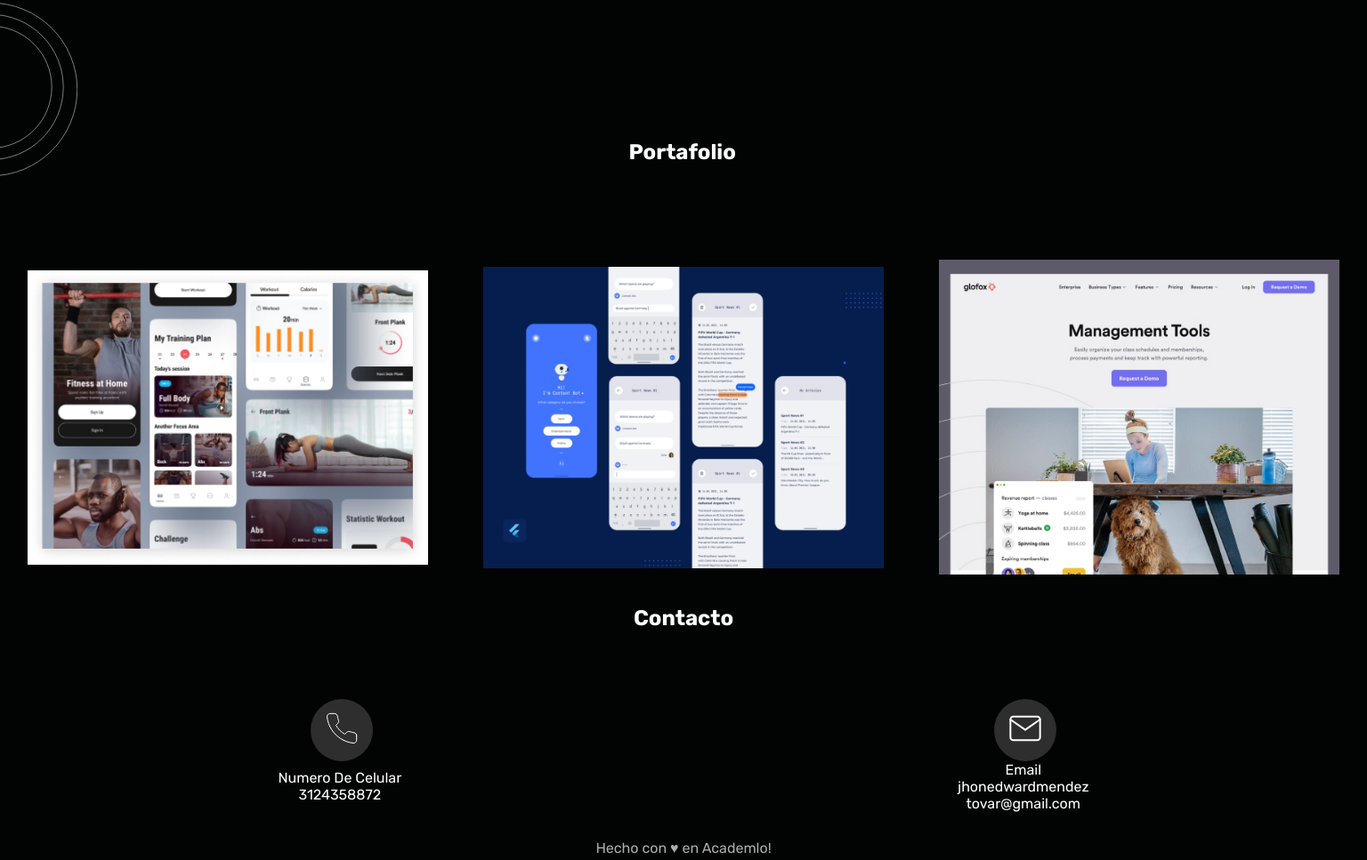
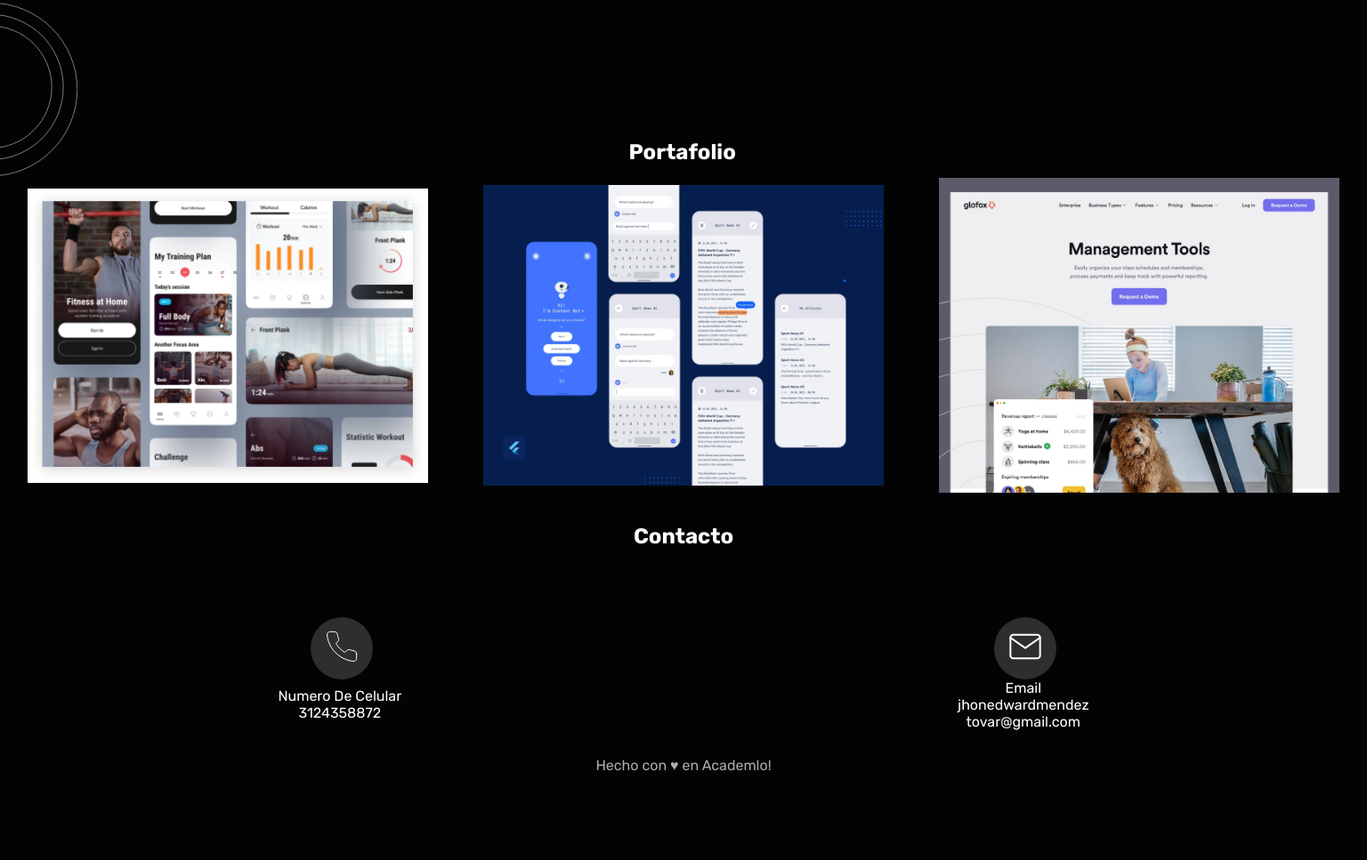
Before and after one commit to JhonEdward10/PortafolioJhon10, a plain HTML site: page index.html in a window 1536 px wide. Shown: the part 2357-3324 px from the top of the page at 89% size. After the commit the page ends 3258 px from the top, so only its background shows below. Drawn offline with Linux system fonts and the light colour scheme.

Commit message:
'correcionPortafolio'

```diff
--- a/Assets/MediaLayout/layout.css
+++ b/Assets/MediaLayout/layout.css
@@ -372,7 +372,7 @@
         flex-direction: row;
         justify-content: center;
         align-items: center;
-        margin-top: 5%;
+        margin-top: -1%;
     }
 
     .imageMyPortfolio{
@@ -390,5 +390,4 @@
         margin-top: 0%;
     }
 
-
 }
```
